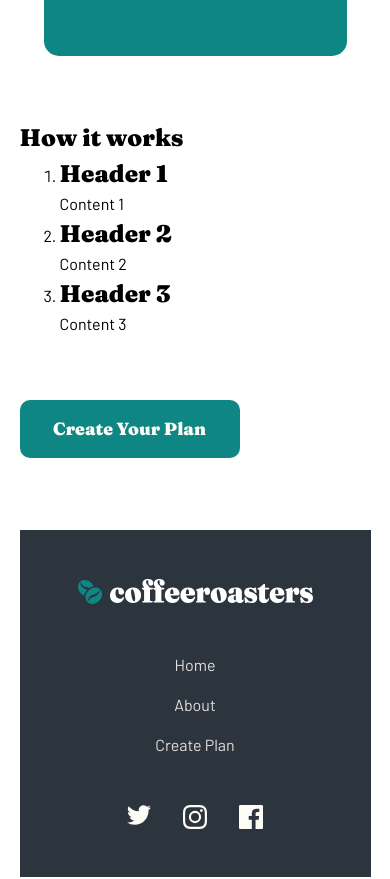
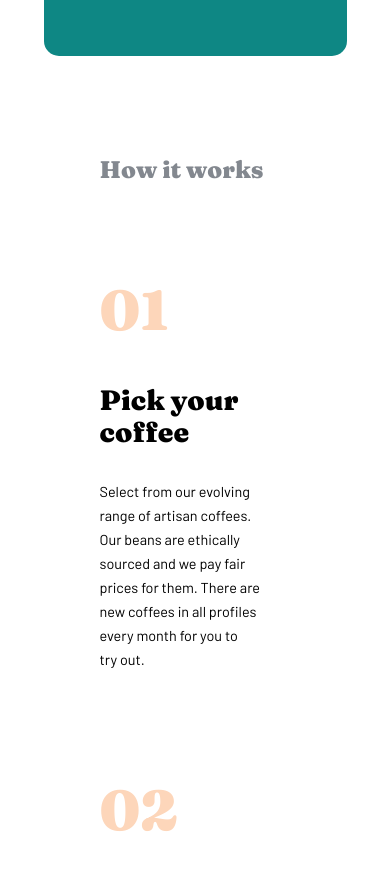
Before and after one commit to Silkiercomet/Coffee-roast-page, a React (Vite) app: page / in a window 390 px wide. Shown: the part 3620-4499 px from the top of the page. Built offline with nearby package versions, Linux system fonts and the light colour scheme.

Commit message:
Add HowItWorks section with responsive design; integrate dynamic content and styles for improved layout

```diff
--- a/src/components/atoms/NumberedCard.tsx
+++ b/src/components/atoms/NumberedCard.tsx
@@ -7,6 +7,7 @@ const NumberedCard = ({ header, content } : ListItemProps) => (
   <li className="ordered-list-item">
     <h3>{header}</h3>
     <p>{content}</p>
+    <span aria-label="hidden"></span>
   </li>
 );
 
--- a/src/components/organism/HowItWorks.tsx
+++ b/src/components/organism/HowItWorks.tsx
@@ -1,5 +1,5 @@
 import NumberedCard from "../atoms/NumberedCard";
-
+import style from "./HowItWorks.module.css";
 interface HowItWorksItem {
   header: string;
   content: string;
@@ -11,9 +11,9 @@ interface SectionProps {
 
 const HowItWorksSection = ({ header, array }: SectionProps) => {
   return (
-    <section>
-      <h3>{header}</h3>
-      <ol>
+    <section className={style.howitworks}>
+      <h3 className={style.howitworks_header}>{header}</h3>
+      <ol className={style.howitworks_list}>
         {array.map((item, index) => (
           <NumberedCard
             key={index}
--- /dev/null
+++ b/src/components/organism/howitworks.module.css
@@ -0,0 +1,93 @@
+.howitworks {
+  display: flex;
+  flex-direction: column;
+  padding: 2rem 5rem;
+}
+.howitworks_header {
+  color: var(--alt-font-color);
+  font-size: 1.5rem;
+  margin-bottom: 2rem;
+}
+.howitworks_list {
+  display: grid;
+  counter-reset: how-to-counter;
+  list-style: none;
+  padding-left: 0;
+
+  grid-template-columns: minmax(270px, 1fr) minmax(270px, 1fr) minmax(
+      270px,
+      1fr
+    );
+  justify-content: center;
+  align-items: start;
+
+  li {
+    counter-increment: how-to-counter 1;
+    padding-right: 2.25rem;
+    display: grid;
+    gap: 3rem;
+    position: relative;
+    padding-block: 3rem;
+    h3 {
+      line-height: 2rem;
+      font-size: 1.75rem;
+      max-width: 10ch;
+    }
+    span {
+      height: 30px;
+      width: 30px;
+      background-color: white;
+      border-radius: 50%;
+      border: 1px solid var(--darkcyan);
+      position: absolute;
+      top: 0;
+      left: 0;
+      z-index: 99;
+    }
+    p {
+      font-size: 0.9rem;
+      line-height: 1.5rem;
+      max-width: 228px;
+    }
+    &:not(:last-of-type)::after {
+      content: "";
+      position: absolute;
+      top: 15px;
+      left: 0;
+      width: 100%;
+      height: 2px;
+      background-color: rgb(253, 214, 186);
+    }
+    &::before {
+      content: counter(how-to-counter, decimal-leading-zero);
+      font-family: "Fraunces", serif;
+      font-size: 3.5rem;
+      color: rgb(253, 214, 186);
+    }
+  }
+}
+
+@media screen and (width < 1000px) {
+  .howitworks_list {
+    grid-template-columns: 1fr;
+    grid-template-rows: repeat(3, 1fr);
+    li {
+      padding-right: 0;
+
+      gap: 2rem;
+
+      h3 {
+        max-width: 90%;
+      }
+      span {
+        display: none;
+      }
+      p {
+        max-width: 90%;
+      }
+      &:not(:last-of-type)::after {
+        display: none;
+      }
+    }
+  }
+}
--- a/src/components/templates/HomeTemplate.tsx
+++ b/src/components/templates/HomeTemplate.tsx
@@ -3,13 +3,9 @@ import CollectionSection from "../organism/CollectionSection"
 import HowItWorksSection from "../organism/HowItWorks"
 import MainBanner from "../organism/MainBanner"
 import WhyUsSection from "../organism/WhyUsSection"
+import {howItWorks} from "../../ultils/content"
+const HomeTemplate = () => {
 
-const HomeTemplate = () => {
-  const howItWorks = [
-    { header: 'Header 1', content: 'Content 1' },
-    { header: 'Header 2', content: 'Content 2' },
-    { header: 'Header 3', content: 'Content 3' },
-  ];
   return (
     <main className="wrapper">
         <MainBanner type='home-bg'>
--- a/src/ultils/content.tsx
+++ b/src/ultils/content.tsx
@@ -87,3 +87,12 @@ export const cardsContent: CardContent[] = [
     { image: <GiftIcon />, header: 'Exclusive benefits', content: 'Special offers and swag when you subscribe, including 30% off your first shipment.' },
     { image: <TruckIcon />, header: 'Free shipping', content: 'We cover the cost and coffee is delivered fast. Peak freshness: guaranteed.' },
   ]
+
+
+// ------------------------------------------------ how it works -----------------------------------------------
+
+export const howItWorks = [
+  { header: 'Pick your coffee', content: 'Select from our evolving range of artisan coffees. Our beans are ethically sourced and we pay fair prices for them. There are new coffees in all profiles every month for you to try out.' },
+  { header: 'Choose the frequency', content: 'Customize your order frequency, quantity, even your roast style and grind type. Pause, skip or cancel your subscription with no commitment through our online portal.' },
+  { header: 'Receive and enjoy!', content: 'We ship your package within 48 hours, freshly roasted. Sit back and enjoy award-winning world-class coffees curated to provide a distinct tasting experience.' },
+];
```
